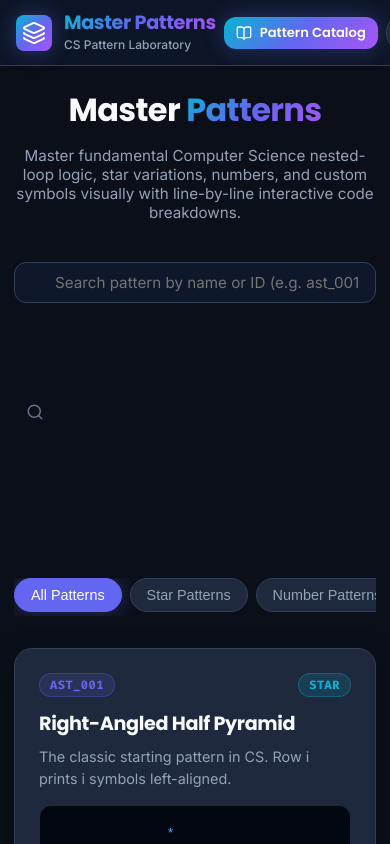
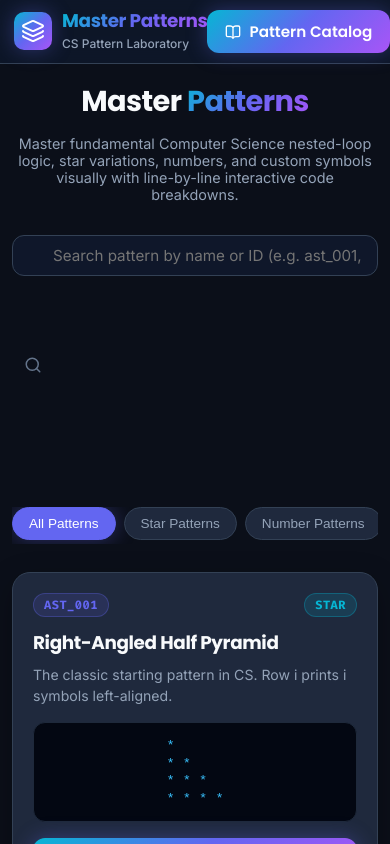
Before and after one commit to asifur8282/Master-Patterns, a React (Vite) app: page / in a window 390 px wide. Shown: the top 844 px of the page. Built offline with nearby package versions, Linux system fonts and the light colour scheme.

Commit message:
Fix mobile flex header overflow and add min-width 0 containment

```diff
--- a/src/index.css
+++ b/src/index.css
@@ -58,6 +58,7 @@
 
 html, body {
   width: 100%;
+  max-width: 100vw;
   min-height: 100vh;
   margin: 0;
   padding: 0;
@@ -77,9 +78,11 @@ html, body {
 
 .app-container {
   width: 100%;
+  max-width: 100vw;
   min-height: 100vh;
   display: flex;
   flex-direction: column;
+  overflow-x: hidden;
 }
 
 h1, h2, h3, h4, .brand-title {
@@ -96,6 +99,8 @@ h1, h2, h3, h4, .brand-title {
   border-radius: var(--radius-lg);
   box-shadow: 0 10px 30px rgba(0, 0, 0, 0.25);
   width: 100%;
+  max-width: 100%;
+  min-width: 0;
 }
 
 .gradient-text {
@@ -121,6 +126,7 @@ h1, h2, h3, h4, .brand-title {
   cursor: pointer;
   outline: none;
   user-select: none;
+  max-width: 100%;
 }
 
 .btn:hover {
@@ -168,6 +174,7 @@ h1, h2, h3, h4, .brand-title {
   border-radius: 20px;
   text-transform: uppercase;
   letter-spacing: 0.5px;
+  flex-shrink: 0;
 }
 
 .badge-cyan {
@@ -197,10 +204,11 @@ h1, h2, h3, h4, .brand-title {
 /* Header Navbar */
 .navbar {
   width: 100%;
+  max-width: 100vw;
   display: flex;
   align-items: center;
   justify-content: space-between;
-  padding: 16px 32px;
+  padding: 16px 24px;
   background: rgba(15, 23, 42, 0.92);
   backdrop-filter: blur(16px);
   border-bottom: 1px solid var(--border-color);
@@ -217,22 +225,22 @@ h1, h2, h3, h4, .brand-title {
 .brand-container {
   display: flex;
   align-items: center;
-  gap: 12px;
+  gap: 10px;
   cursor: pointer;
   flex-shrink: 0;
 }
 
 .brand-logo {
-  width: 42px;
-  height: 42px;
-  border-radius: 12px;
+  width: 38px;
+  height: 38px;
+  border-radius: 10px;
   background: var(--accent-gradient);
   display: flex;
   align-items: center;
   justify-content: center;
   color: #fff;
   font-weight: 900;
-  font-size: 1.4rem;
+  font-size: 1.2rem;
   box-shadow: var(--accent-glow);
   flex-shrink: 0;
 }
@@ -240,7 +248,7 @@ h1, h2, h3, h4, .brand-title {
 .nav-actions {
   display: flex;
   align-items: center;
-  gap: 16px;
+  gap: 12px;
   flex-shrink: 0;
 }
 
@@ -249,41 +257,46 @@ h1, h2, h3, h4, .brand-title {
   width: 100%;
   max-width: 1300px;
   margin: 0 auto;
-  padding: 40px 24px;
+  padding: 32px 20px;
   box-sizing: border-box;
+  min-width: 0;
 }
 
 .hero-section {
   text-align: center;
-  margin-bottom: 40px;
+  margin-bottom: 32px;
+  width: 100%;
 }
 
 .hero-title {
-  font-size: 2.8rem;
+  font-size: 2.5rem;
   margin-bottom: 12px;
 }
 
 .hero-subtitle {
   color: var(--text-secondary);
-  font-size: 1.15rem;
+  font-size: 1.05rem;
   max-width: 650px;
-  margin: 0 auto 28px auto;
+  margin: 0 auto 24px auto;
 }
 
 .filter-bar {
   width: 100%;
+  max-width: 100%;
   display: flex;
   align-items: center;
   justify-content: space-between;
   flex-wrap: wrap;
   gap: 16px;
-  margin-bottom: 32px;
+  margin-bottom: 28px;
+  min-width: 0;
 }
 
 .search-input-wrapper {
   position: relative;
-  flex: 1 1 300px;
-  min-width: 260px;
+  flex: 1 1 260px;
+  width: 100%;
+  min-width: 0;
 }
 
 .search-input {
@@ -315,16 +328,22 @@ h1, h2, h3, h4, .brand-title {
   display: flex;
   align-items: center;
   gap: 8px;
+  width: 100%;
   max-width: 100%;
   overflow-x: auto;
   padding-bottom: 4px;
   -webkit-overflow-scrolling: touch;
+  scrollbar-width: none;
+}
+
+.category-pills::-webkit-scrollbar {
+  display: none;
 }
 
 .pill {
   padding: 8px 16px;
   border-radius: 30px;
-  font-size: 0.9rem;
+  font-size: 0.85rem;
   font-weight: 500;
   background: var(--bg-card);
   border: 1px solid var(--border-color);
@@ -343,17 +362,20 @@ h1, h2, h3, h4, .brand-title {
 
 .pattern-grid {
   width: 100%;
+  max-width: 100%;
   display: grid;
-  grid-template-columns: repeat(auto-fill, minmax(300px, 1fr));
-  gap: 24px;
+  grid-template-columns: repeat(auto-fill, minmax(280px, 1fr));
+  gap: 20px;
+  min-width: 0;
 }
 
 .pattern-card {
   display: flex;
   flex-direction: column;
   justify-content: space-between;
-  padding: 24px;
+  padding: 20px;
   transition: transform 0.25s ease, box-shadow 0.25s ease, border-color 0.25s ease;
+  min-width: 0;
 }
 
 .pattern-card:hover {
@@ -370,13 +392,13 @@ h1, h2, h3, h4, .brand-title {
 }
 
 .card-title {
-  font-size: 1.2rem;
+  font-size: 1.15rem;
   margin-bottom: 8px;
 }
 
 .card-desc {
   color: var(--text-secondary);
-  font-size: 0.9rem;
+  font-size: 0.88rem;
   line-height: 1.5;
   margin-bottom: 16px;
 }
@@ -385,18 +407,19 @@ h1, h2, h3, h4, .brand-title {
   background: var(--terminal-bg);
   border: 1px solid var(--terminal-border);
   border-radius: var(--radius-md);
-  padding: 14px;
+  padding: 12px;
   font-family: var(--font-mono);
   font-size: 0.85rem;
   color: var(--terminal-text);
   line-height: 1.3;
-  min-height: 110px;
+  min-height: 100px;
   display: flex;
   align-items: center;
   justify-content: center;
   white-space: pre;
-  margin-bottom: 20px;
-  overflow: hidden;
+  margin-bottom: 16px;
+  overflow-x: auto;
+  max-width: 100%;
 }
 
 /* Pattern Laboratory View */
@@ -404,27 +427,31 @@ h1, h2, h3, h4, .brand-title {
   width: 100%;
   max-width: 1400px;
   margin: 0 auto;
-  padding: 24px;
+  padding: 24px 20px;
   box-sizing: border-box;
+  min-width: 0;
 }
 
 .lab-header {
+  width: 100%;
   display: flex;
   align-items: center;
   justify-content: space-between;
-  margin-bottom: 24px;
-  gap: 16px;
+  margin-bottom: 20px;
+  gap: 12px;
   flex-wrap: wrap;
+  min-width: 0;
 }
 
 .lab-grid {
   width: 100%;
   display: grid;
   grid-template-columns: 1fr 1fr;
-  gap: 24px;
+  gap: 20px;
+  min-width: 0;
 }
 
-@media (max-width: 1024px) {
+@media (max-width: 900px) {
   .lab-grid {
     grid-template-columns: 1fr;
   }
@@ -432,13 +459,15 @@ h1, h2, h3, h4, .brand-title {
 
 /* Control Panel */
 .controls-card {
-  padding: 24px;
+  padding: 20px;
   margin-top: 20px;
+  min-width: 0;
+  width: 100%;
 }
 
 .controls-title {
-  font-size: 1.1rem;
-  margin-bottom: 16px;
+  font-size: 1.05rem;
+  margin-bottom: 14px;
   display: flex;
   align-items: center;
   gap: 8px;
@@ -449,8 +478,16 @@ h1, h2, h3, h4, .brand-title {
   width: 100%;
   display: grid;
   grid-template-columns: 1fr 1fr;
-  gap: 12px;
-  margin-bottom: 20px;
+  gap: 10px;
+  margin-bottom: 18px;
+  min-width: 0;
+}
+
+.quick-btn-grid .btn {
+  width: 100%;
+  min-width: 0;
+  padding: 8px 6px;
+  font-size: 0.82rem;
 }
 
 .control-group {
@@ -458,24 +495,27 @@ h1, h2, h3, h4, .brand-title {
   flex-direction: column;
   gap: 8px;
   margin-bottom: 16px;
+  width: 100%;
+  min-width: 0;
 }
 
 .control-label {
-  font-size: 0.9rem;
+  font-size: 0.88rem;
   font-weight: 600;
   color: var(--text-secondary);
 }
 
 .custom-input {
   width: 100%;
-  padding: 12px 16px;
+  padding: 10px 14px;
   border-radius: var(--radius-md);
   border: 1px solid var(--border-color);
   background: var(--bg-input);
   color: var(--text-primary);
   font-family: var(--font-mono);
-  font-size: 1.1rem;
+  font-size: 1rem;
   outline: none;
+  box-sizing: border-box;
 }
 
 .custom-input:focus {
@@ -485,52 +525,61 @@ h1, h2, h3, h4, .brand-title {
 
 /* Visual Canvas Output */
 .canvas-card {
-  padding: 24px;
+  padding: 20px;
   display: flex;
   flex-direction: column;
+  min-width: 0;
+  width: 100%;
 }
 
 .canvas-terminal {
   width: 100%;
+  max-width: 100%;
   background: var(--terminal-bg);
   border: 1px solid var(--terminal-border);
   border-radius: var(--radius-md);
-  padding: 24px;
+  padding: 20px;
   font-family: var(--font-mono);
-  font-size: 1.1rem;
+  font-size: 1rem;
   color: var(--terminal-text);
   line-height: 1.4;
-  min-height: 320px;
-  max-height: 480px;
+  min-height: 280px;
+  max-height: 460px;
   overflow: auto;
   white-space: pre;
   box-shadow: inset 0 2px 10px rgba(0, 0, 0, 0.5);
-  margin-top: 16px;
+  margin-top: 14px;
+  box-sizing: border-box;
+  -webkit-overflow-scrolling: touch;
 }
 
 /* Code Viewer & Interactive Explanations */
 .code-card {
-  padding: 24px;
+  padding: 20px;
   display: flex;
   flex-direction: column;
+  min-width: 0;
+  width: 100%;
 }
 
 .lang-tabs {
   display: flex;
-  gap: 8px;
+  gap: 6px;
   border-bottom: 1px solid var(--border-color);
-  padding-bottom: 12px;
-  margin-bottom: 20px;
+  padding-bottom: 10px;
+  margin-bottom: 16px;
   overflow-x: auto;
+  width: 100%;
+  max-width: 100%;
   -webkit-overflow-scrolling: touch;
 }
 
 .lang-tab {
-  padding: 8px 16px;
+  padding: 7px 14px;
   border-radius: var(--radius-sm);
   font-family: var(--font-poppins);
   font-weight: 600;
-  font-size: 0.85rem;
+  font-size: 0.82rem;
   background: transparent;
   border: none;
   color: var(--text-secondary);
@@ -545,19 +594,21 @@ h1, h2, h3, h4, .brand-title {
 
 .code-container {
   width: 100%;
+  max-width: 100%;
   background: var(--terminal-bg);
   border: 1px solid var(--terminal-border);
   border-radius: var(--radius-md);
   overflow-x: auto;
   font-family: var(--font-mono);
-  font-size: 0.9rem;
+  font-size: 0.85rem;
   -webkit-overflow-scrolling: touch;
+  box-sizing: border-box;
 }
 
 .code-line {
   display: flex;
   align-items: center;
-  padding: 6px 14px;
+  padding: 6px 12px;
   cursor: pointer;
   user-select: none;
   position: relative;
@@ -574,9 +625,9 @@ h1, h2, h3, h4, .brand-title {
 }
 
 .line-num {
-  width: 32px;
+  width: 28px;
   color: var(--text-muted);
-  font-size: 0.8rem;
+  font-size: 0.78rem;
   flex-shrink: 0;
 }
 
@@ -587,7 +638,7 @@ h1, h2, h3, h4, .brand-title {
 }
 
 .line-badge {
-  font-size: 0.7rem;
+  font-size: 0.68rem;
   padding: 2px 6px;
   border-radius: 4px;
   background: rgba(255, 255, 255, 0.1);
@@ -596,13 +647,15 @@ h1, h2, h3, h4, .brand-title {
 }
 
 .explanation-box {
-  margin-top: 20px;
-  padding: 18px;
+  margin-top: 16px;
+  padding: 14px;
   border-radius: var(--radius-md);
   background: rgba(99, 102, 241, 0.1);
   border: 1px solid var(--accent-indigo);
   box-shadow: 0 4px 20px rgba(99, 102, 241, 0.2);
   animation: fadeIn 0.2s ease-in-out;
+  width: 100%;
+  box-sizing: border-box;
 }
 
 .explanation-header {
@@ -612,13 +665,13 @@ h1, h2, h3, h4, .brand-title {
   font-weight: 700;
   color: var(--accent-cyan);
   margin-bottom: 8px;
-  font-size: 0.95rem;
+  font-size: 0.9rem;
 }
 
 .explanation-text {
   color: var(--text-primary);
-  font-size: 0.92rem;
-  line-height: 1.5;
+  font-size: 0.88rem;
+  line-height: 1.45;
 }
 
 @keyframes fadeIn {
@@ -629,93 +682,60 @@ h1, h2, h3, h4, .brand-title {
 /* Responsive Mobile & Tablet Adjustments */
 @media (max-width: 768px) {
   .navbar {
-    padding: 12px 16px;
-    gap: 8px;
-  }
-
-  .brand-logo {
-    width: 36px;
-    height: 36px;
-    font-size: 1.1rem;
-    border-radius: 8px;
+    padding: 10px 14px;
   }
 
   .brand-title {
-    font-size: 1.2rem !important;
-  }
-
-  .nav-actions {
-    gap: 8px;
-  }
-
-  .nav-actions .btn {
-    padding: 6px 12px;
-    font-size: 0.82rem;
+    font-size: 1.15rem !important;
   }
 
   .gallery-container, .lab-container {
-    padding: 20px 14px;
+    padding: 16px 12px;
   }
 
   .hero-title {
-    font-size: 2rem;
+    font-size: 1.8rem;
   }
 
   .hero-subtitle {
-    font-size: 0.95rem;
+    font-size: 0.9rem;
   }
 
   .pattern-grid {
     grid-template-columns: 1fr;
+    gap: 16px;
   }
 
   .lab-header {
     flex-direction: column;
     align-items: flex-start;
-    gap: 12px;
-  }
-
-  .lab-header h2 {
-    font-size: 1.4rem !important;
+    gap: 10px;
   }
 
   .controls-card, .canvas-card, .code-card {
-    padding: 16px;
+    padding: 14px;
   }
 
   .quick-btn-grid {
     grid-template-columns: 1fr 1fr;
-    gap: 8px;
+    gap: 6px;
   }
 
   .quick-btn-grid .btn {
-    padding: 8px 8px;
-    font-size: 0.78rem;
+    padding: 8px 4px;
+    font-size: 0.75rem;
+    gap: 4px;
   }
 
   .canvas-terminal {
-    padding: 14px;
-    font-size: 0.9rem;
-    min-height: 220px;
-    max-height: 360px;
+    padding: 12px;
+    font-size: 0.85rem;
+    min-height: 200px;
+    max-height: 320px;
   }
 
   .code-container {
-    font-size: 0.8rem;
-  }
-
-  .code-line {
-    padding: 5px 10px;
-  }
-
-  .line-num {
-    width: 24px;
-    font-size: 0.75rem;
-  }
-
-  .explanation-box {
-    padding: 12px;
-    margin-top: 14px;
+    font-size: 0.78rem;
   }
 }
 
@@ -732,9 +752,16 @@ h1, h2, h3, h4, .brand-title {
   .filter-bar {
     flex-direction: column;
     align-items: stretch;
+    gap: 12px;
   }
 
-  .category-pills {
-    justify-content: flex-start;
+  .quick-btn-grid {
+    grid-template-columns: 1fr 1fr;
+    gap: 6px;
+  }
+
+  .quick-btn-grid .btn {
+    font-size: 0.72rem;
+    padding: 7px 3px;
   }
 }
```
Also changed, not shown: src/components/PatternLab.jsx (+12 -14 lines).
